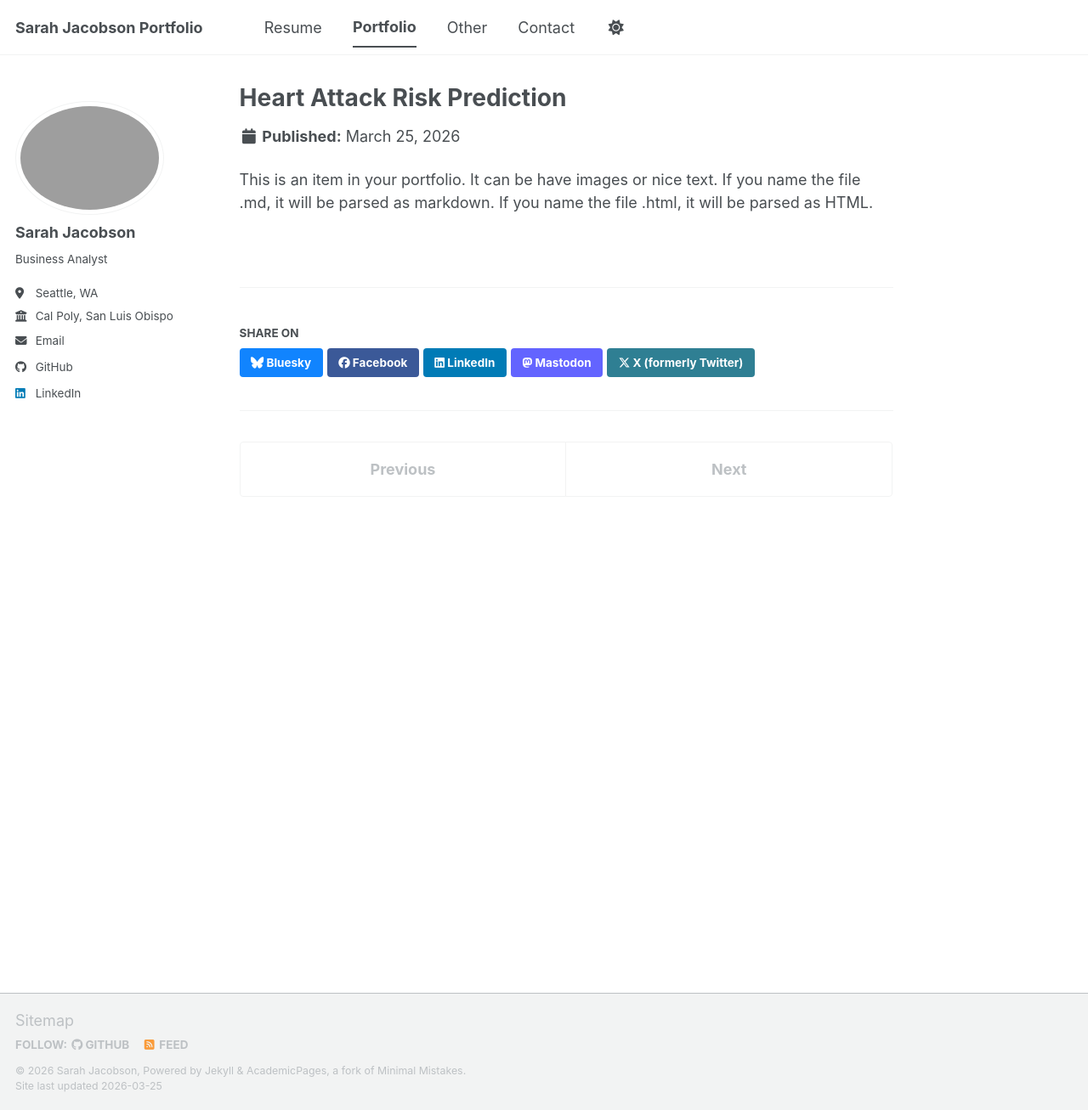
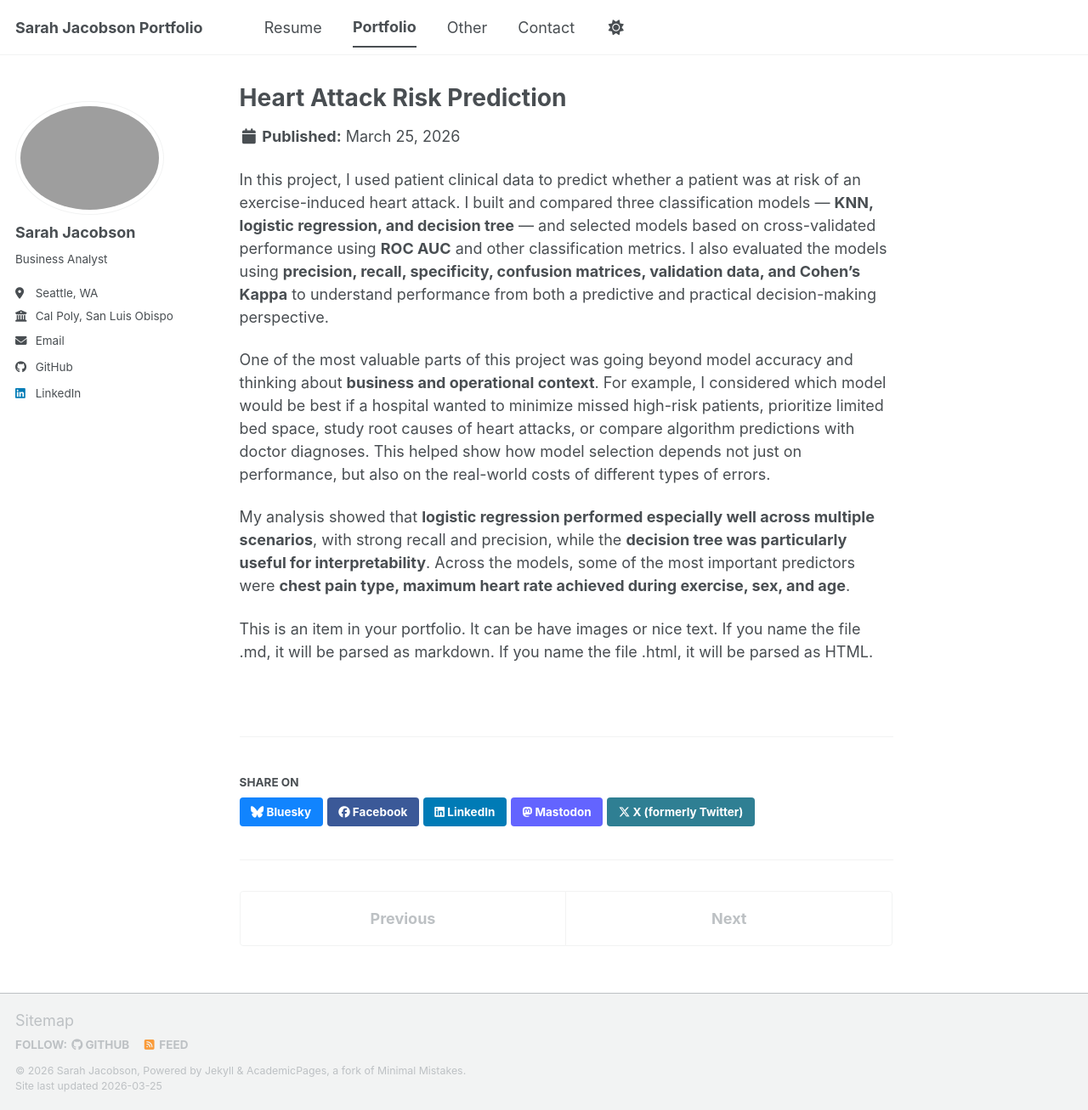
Before and after one commit to sarahjacobson123/sarahjacobson123.github.io, a Jekyll site: the page built from _portfolio/portfolio-1.md, in a window 1280 px wide and 1307 px high. Shown: the whole window at 85% size. Built offline with Jekyll 4.4.1, drawn with Linux system fonts in a browser that asks for light colours; a script bundle is joined from its source files by our own code; library files that are not in the unit come from our copies.

Commit message:
Enhance portfolio entry with project details
Added detailed project description and model evaluation insights for heart attack risk prediction using machine learning.

```diff
--- a/_portfolio/portfolio-1.md
+++ b/_portfolio/portfolio-1.md
@@ -4,5 +4,11 @@ excerpt: "Developed and evaluated multiple machine learning models to predict he
 identifying key predictors and comparing model performance using real-world healthcare decision metrics.<br/><img src='/images/heartattack.png'>"
 collection: portfolio
 ---
+In this project, I used patient clinical data to predict whether a patient was at risk of an exercise-induced heart attack. I built and compared three classification models — **KNN, logistic regression, and decision tree** — and selected models based on cross-validated performance using **ROC AUC** and other classification metrics. I also evaluated the models using **precision, recall, specificity, confusion matrices, validation data, and Cohen’s Kappa** to understand performance from both a predictive and practical decision-making perspective.
+
+One of the most valuable parts of this project was going beyond model accuracy and thinking about **business and operational context**. For example, I considered which model would be best if a hospital wanted to minimize missed high-risk patients, prioritize limited bed space, study root causes of heart attacks, or compare algorithm predictions with doctor diagnoses. This helped show how model selection depends not just on performance, but also on the real-world costs of different types of errors.
+
+My analysis showed that **logistic regression performed especially well across multiple scenarios**, with strong recall and precision, while the **decision tree was particularly useful for interpretability**. Across the models, some of the most important predictors were **chest pain type, maximum heart rate achieved during exercise, sex, and age**.
+
 
 This is an item in your portfolio. It can be have images or nice text. If you name the file .md, it will be parsed as markdown. If you name the file .html, it will be parsed as HTML.
```
